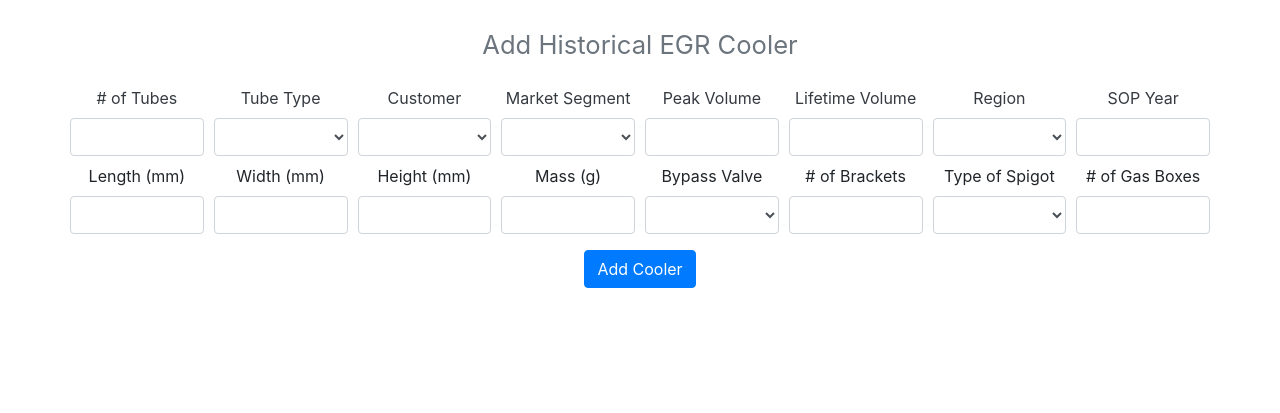
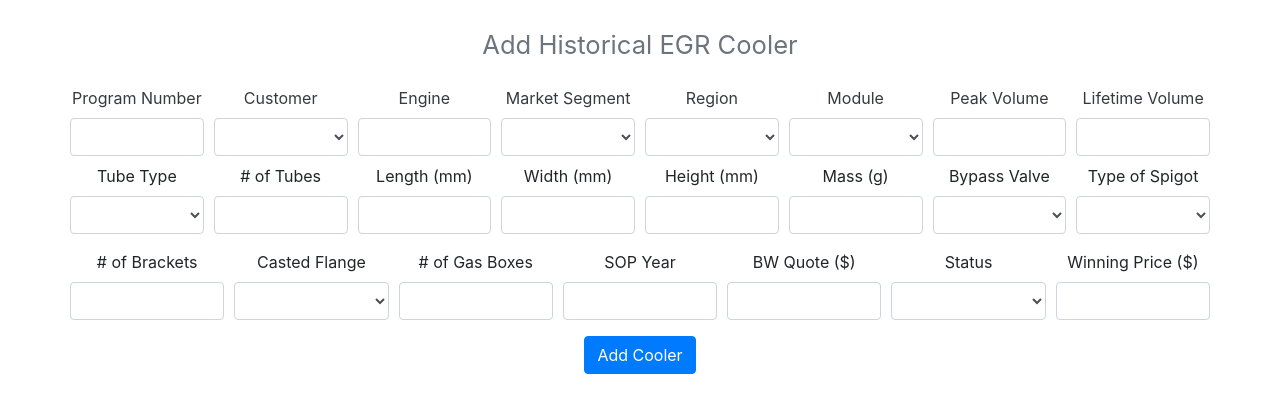
Before and after one commit to umanglathia/market-sensing, a Flask app: page /add in a window 1280 px wide. Shown: the part 56-469 px from the top of the page. Run offline with Flask 2, Linux system fonts and the light colour scheme; some libraries are stand-ins or nearby versions.

Commit message:
made add cooler fields correct

```diff
--- a/market-sensing/app.py
+++ b/market-sensing/app.py
@@ -42,10 +42,28 @@ class NonValidatingSelectField(SelectField):
         pass
 
 class ModelForm(Form):
+	program_number = IntegerField('Program Number',
+		[validators.optional()])
+	customer = SelectField("Customer",
+		choices=[(' ', ' '), ('BAIC', 'BAIC'), ('BMW', 'BMW'), ('CNH Global', 'CHN Global'), ('DAE', 'DAE'),
+		('Daimler Truck', 'Daimler Truck'), ('Deutz', 'Deutz'), ('DFL', 'DFL'), ('FCA', 'FCA'),
+		('Ford', 'Ford'), ('Foton', 'Foton'), ('GAC', 'GAC'), ('GM', 'GM'), ('HKMC', 'HKMC'),
+		('HMC', 'HMC'), ('JAC', 'JAC'), ('JLR', 'JLR'),	('JMC', 'JMC'), ('Liebherr', 'Liebherr'),
+		('MAN', 'MAN'), ('Maruti', 'Maruti'), ('Mitsubishi', 'Mitsubishi'),
+		('NAVECO', 'NAVECO'), ('Nissan', 'Nissan'),	('Renault', 'Renault'), ('Subaru', 'Subaru'),
+		('VCC', 'VCC'), ('Volvo', 'Volvo'), ('Yuchai', 'Yuchai')])
+	engine = TextField("Engine")
+	market_segment = SelectField("Market Segment",
+		choices=[(' ', ' '), ('Passenger', 'Passenger'), ('Commercial', 'Commercial')])
+	market = SelectField("Region",
+		choices=[(' ', ' '), ('EU', 'EU'), ('North America', 'North America'),
+		('South America', 'South America'), ('Asia', 'Asia')])
+	module = SelectField("Module",
+		choices=[(' ', ' '), ('Yes', 'Yes'), ('No', 'No')])
+	tube_type = SelectField("Tube Type",
+		choices=[(' ', ' '), ('Corrugate', 'Corrugate'), ('Hybrid', 'Hybrid')])
 	num_tubes = IntegerField("# of Tubes",
 		[validators.optional()])
-	tube_type = SelectField("Tube Type",
-		choices=[(' ', ' '), ('Corrugate', 'Corrugate'), ('Hybrid', 'Hybrid')])
 	length = FloatField("Length (mm)",
 		[validators.optional()])
 	width = FloatField("Width (mm)",
@@ -59,35 +77,24 @@ class ModelForm(Form):
 	num_brackets = IntegerField("# of Brackets",
 		[validators.optional()])
 	spigot_type = SelectField("Type of Spigot",
-		choices=[(' ', ' '), ('Straight', 'Straight'), ('Bend', 'Bend')])
+		choices=[(' ', ' '), ('Straight', 'Straight'), ('Bent', 'Bent')])
+	casted_flange = SelectField("Casted Flange",
+		choices=[(' ', ' '), ('Yes', 'Yes'), ('No', 'No')])
 	num_gasboxes = IntegerField("# of Gas Boxes",
 		[validators.optional()])
 	peak_volume = IntegerField("Peak Volume",
 		[validators.optional()])
 	lifetime_volume = IntegerField("Lifetime Volume",
 		[validators.optional()])
-	customer = SelectField("Customer",
-		choices=[(' ', ' '), ('BAIC', 'BAIC'), ('BMW', 'BMW'), ('CNH Global', 'CHN Global'), ('DAE', 'DAE'),
-		('Daimler Truck', 'Daimler Truck'), ('Deutz', 'Deutz'), ('DFL', 'DFL'), ('FCA', 'FCA'),
-		('Ford', 'Ford'), ('Foton', 'Foton'), ('GAC', 'GAC'), ('GM', 'GM'), ('HKMC', 'HKMC'),
-		('HMC', 'HMC'), ('JAC', 'JAC'), ('JLR', 'JLR'),	('JMC', 'JMC'), ('Liebherr', 'Liebherr'),
-		('MAN', 'MAN'), ('Maruti', 'Maruti'), ('Mitsubishi', 'Mitsubishi'),
-		('NAVECO', 'NAVECO'), ('Nissan', 'Nissan'),	('Renault', 'Renault'), ('Subaru', 'Subaru'),
-		('VCC', 'VCC'), ('Volvo', 'Volvo'), ('Yuchai', 'Yuchai')])
-	market_segment = SelectField("Market Segment",
-		choices=[(' ', ' '), ('Passenger', 'Passenger'), ('Commercial', 'Commercial')])
-	market = SelectField("Region",
-		choices=[(' ', ' '), ('EU', 'EU'), ('North America', 'North America'),
-		('South America', 'South America'), ('Asia', 'Asia')])
 	sop_year = IntegerField("SOP Year",
 		[validators.optional()])
-	sim_model = SelectField("Similarity Model",
-		choices=[('euclidean','Euclidean'),('manhattan','Manhattan'), ('cosine', 'Cosine')])
-	num_results = SelectField("Results",
-		choices=[('5', '5'),('10', '10')])
-	pred_model = SelectField("Prediction Model",
-		choices=[])
-
+	bw_quote = FloatField("BW Quote ($)",
+		[validators.optional()])
+	status = SelectField("Status",
+		choices=[(' ', ' '), ('Won', 'Won'), ('Lost', 'Lost'),
+		('Cancelled', 'Cancelled'), ('On Hold', 'On Hold'), ('Active', 'Active')])
+	final_price = FloatField("Winning Price ($)",
+		[validators.optional()])
 
 class TestingForm(Form):
 	model_type = SelectField('Model Type',
@@ -170,7 +177,6 @@ def remove():
 def model():
 	form = ModelForm(request.form)
 	models = machine_learning.get_models(trans)
-	form.pred_model.choices = [(c['id'], c['name']) for c in models]
 
 	if request.method == 'GET':
 		return render_template('form.html', **locals())
--- a/market-sensing/templates/add.html
+++ b/market-sensing/templates/add.html
@@ -6,20 +6,28 @@
 		<form action="/add" method="post">
 		<div class="form-row my-0 py-0 form-group text-dark">
 			<div class="col-xl col-md-3 col-sm-6 col-xs-12">
-				{{ form.num_tubes.label }}
-				{{ form.num_tubes(class="form-control") }}
-			</div>
-			<div class="col-xl col-md-3 col-sm-6 col-xs-12">
-				{{ form.tube_type.label }}
-				{{ form.tube_type(class="form-control") }}
+				{{ form.program_number.label }}
+				{{ form.program_number(class="form-control") }}
 			</div>
 			<div class="col-xl col-md-3 col-sm-6 col-xs-12">
 				{{ form.customer.label }}
 				{{ form.customer(class="form-control") }}
 			</div>
 			<div class="col-xl col-md-3 col-sm-6 col-xs-12">
+				{{ form.engine.label }}
+				{{ form.engine(class="form-control") }}
+			</div>
+			<div class="col-xl col-md-3 col-sm-6 col-xs-12">
 				{{ form.market_segment.label }}
 				{{ form.market_segment(class="form-control") }}
+			</div>
+			<div class="col-xl col-md-3 col-sm-6 col-xs-12">
+				{{ form.market.label }}
+				{{ form.market(class="form-control") }}
+			</div>
+			<div class="col-xl col-md-3 col-sm-6 col-xs-12">
+				{{ form.module.label }}
+				{{ form.module(class="form-control") }}
 			</div>
 			<div class="col-xl col-md-3 col-sm-6 col-xs-12">
 				{{ form.peak_volume.label }}
@@ -29,16 +37,16 @@
 				{{ form.lifetime_volume.label }}
 				{{ form.lifetime_volume(class="form-control") }}
 			</div>
+		</div>
+		<div class="form-row form-group mt-2">
 			<div class="col-xl col-md-3 col-sm-6 col-xs-12">
-				{{ form.market.label }}
-				{{ form.market(class="form-control") }}
+				{{ form.tube_type.label }}
+				{{ form.tube_type(class="form-control") }}
 			</div>
 			<div class="col-xl col-md-3 col-sm-6 col-xs-12">
-				{{ form.sop_year.label }}
-				{{ form.sop_year(class="form-control") }}
+				{{ form.num_tubes.label }}
+				{{ form.num_tubes(class="form-control") }}
 			</div>
-		</div>
-		<div class="form-row form-group mt-2">
 			<div class="col-xl col-md-3 col-sm-6 col-xs-12">
 				{{ form.length.label }}
 				{{ form.length(class="form-control") }}
@@ -57,22 +65,43 @@
 			</div>
 			<div class="col-xl col-md-3 col-sm-6 col-xs-12">
 				{{ form.bypass_valve.label }}
-				{{ form.bypass_valve(class="form-control")}}
+				{{ form.bypass_valve(class="form-control") }}
 			</div>
+			<div class="col-xl col-md-3 col-sm-6 col-xs-12">
+				{{ form.spigot_type.label }}
+				{{ form.spigot_type(class="form-control") }}
+			</div>
+		</div>
+		<div class="form-row form-group mt-2">
 			<div class="col-xl col-md-3 col-sm-6 col-xs-12">
 				{{ form.num_brackets.label }}
 				{{ form.num_brackets(class="form-control") }}
 			</div>
 			<div class="col-xl col-md-3 col-sm-6 col-xs-12">
-				{{ form.spigot_type.label }}
-				{{ form.spigot_type(class="form-control") }}
+				{{ form.casted_flange.label }}
+				{{ form.casted_flange(class="form-control") }}
 			</div>
 			<div class="col-xl col-md-3 col-sm-6 col-xs-12">
 				{{ form.num_gasboxes.label }}
 				{{ form.num_gasboxes(class="form-control") }}
 			</div>
+			<div class="col-xl col-md-3 col-sm-6 col-xs-12">
+				{{ form.sop_year.label }}
+				{{ form.sop_year(class="form-control") }}
+			</div>
+			<div class="col-xl col-md-3 col-sm-6 col-xs-12">
+				{{ form.bw_quote.label }}
+				{{ form.bw_quote(class="form-control") }}
+			</div>
+			<div class="col-xl col-md-3 col-sm-6 col-xs-12">
+				{{ form.status.label }}
+				{{ form.status(class="form-control") }}
+			</div>
+			<div class="col-xl col-md-3 col-sm-6 col-xs-12">
+				{{ form.final_price.label }}
+				{{ form.final_price(class="form-control") }}
+			</div>
 		</div>
-
 		<div class="form-row form-group mt-2">
 			<div class="col-lg-2 mx-auto col-xs-12">
 				<button type="submit" class="btn btn-primary mt-sm-4 mt-lg-0 mt-xs-4"> Add Cooler </button>
```
